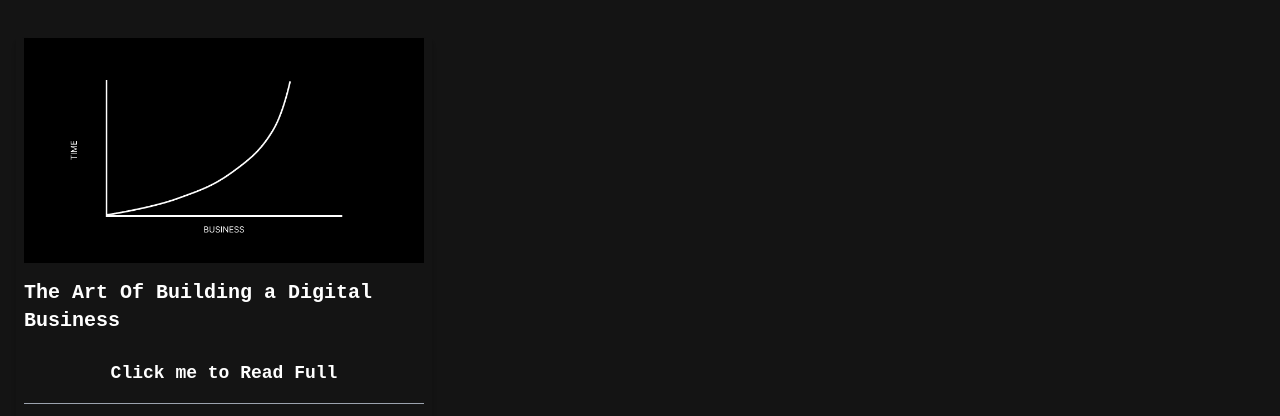
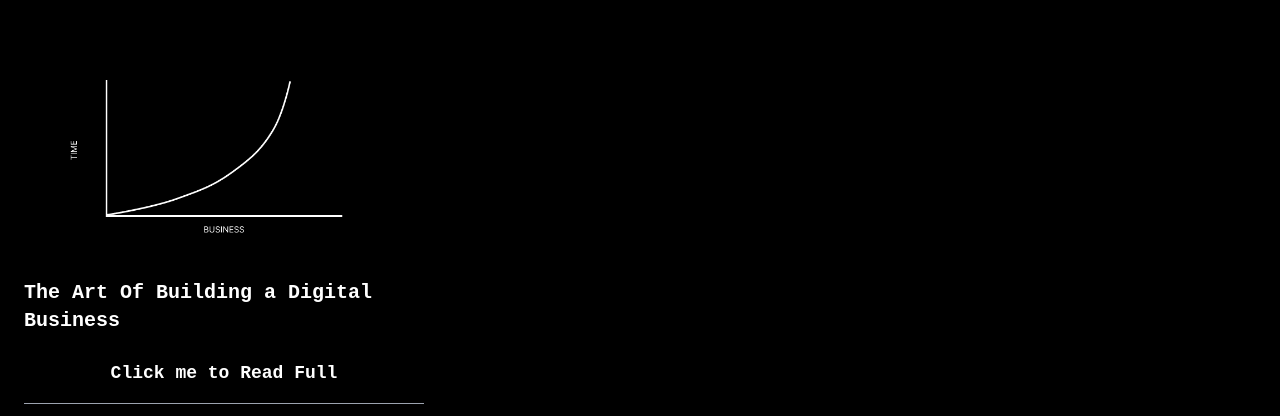
Before and after one commit to animeshhq/portfolio, an Astro site: page /letter in a window 1280 px wide. Shown: the part 82-498 px from the top of the page. Built offline with nearby package versions, Linux system fonts and the light colour scheme; Astro itself is replaced by a stand-in of ours.

Commit message:
modified:   src/pages/letter/index.astro

```diff
--- a/src/pages/letter/index.astro
+++ b/src/pages/letter/index.astro
@@ -11,7 +11,7 @@ const posts = await getCollection('newsletter');
   <header>
     <Nav client:load />
   </header>
-  <main class="h-screen min-h-screen w-full bg-[#141414] text-white overflow-auto">
+  <main class="h-screen min-h-screen w-full bg-black text-white overflow-auto">
     <div class="h-screen min-h-screen px-4 flex flex-wrap">
       {posts.map(post => (
         <div class="w-full md:w-1/2 lg:w-1/3 xl:w-1/3 mb-4 shadow-md flex items-center flex-col pl-2 pr-2 mt-10">
```
